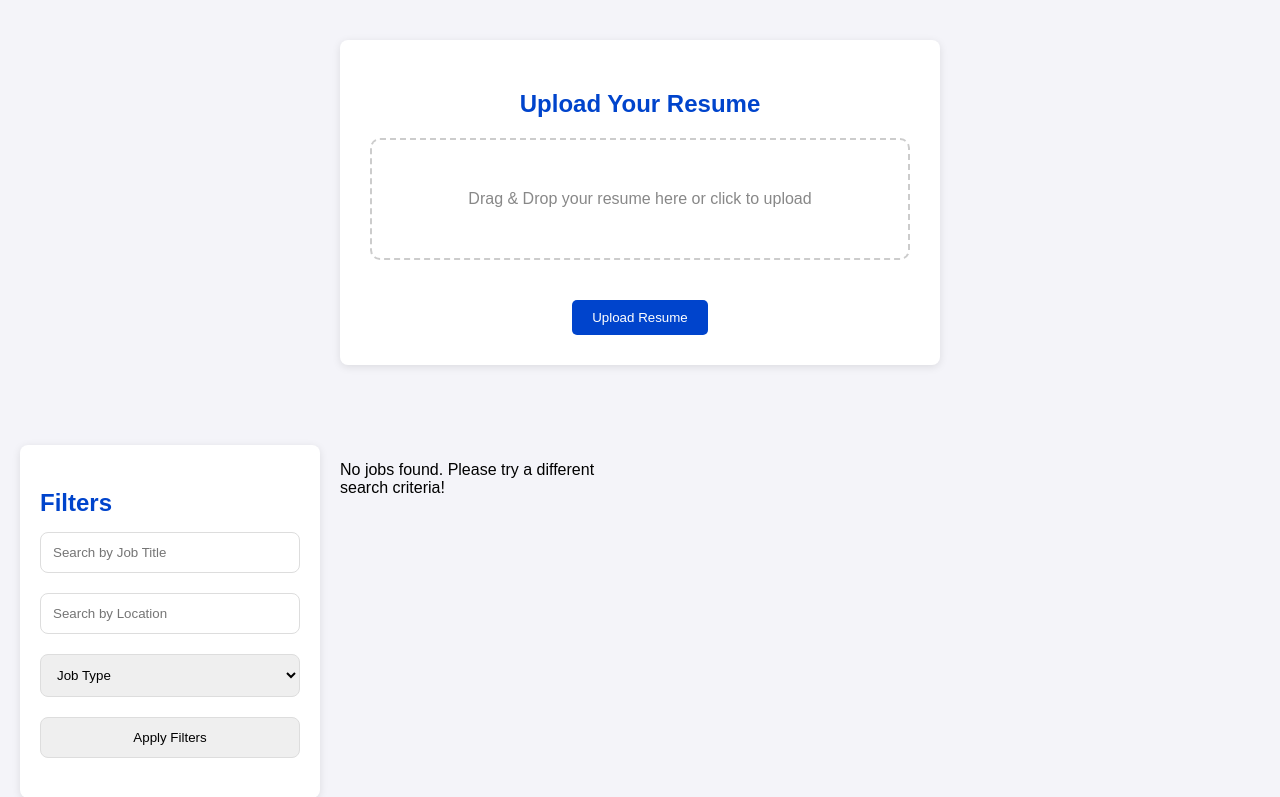
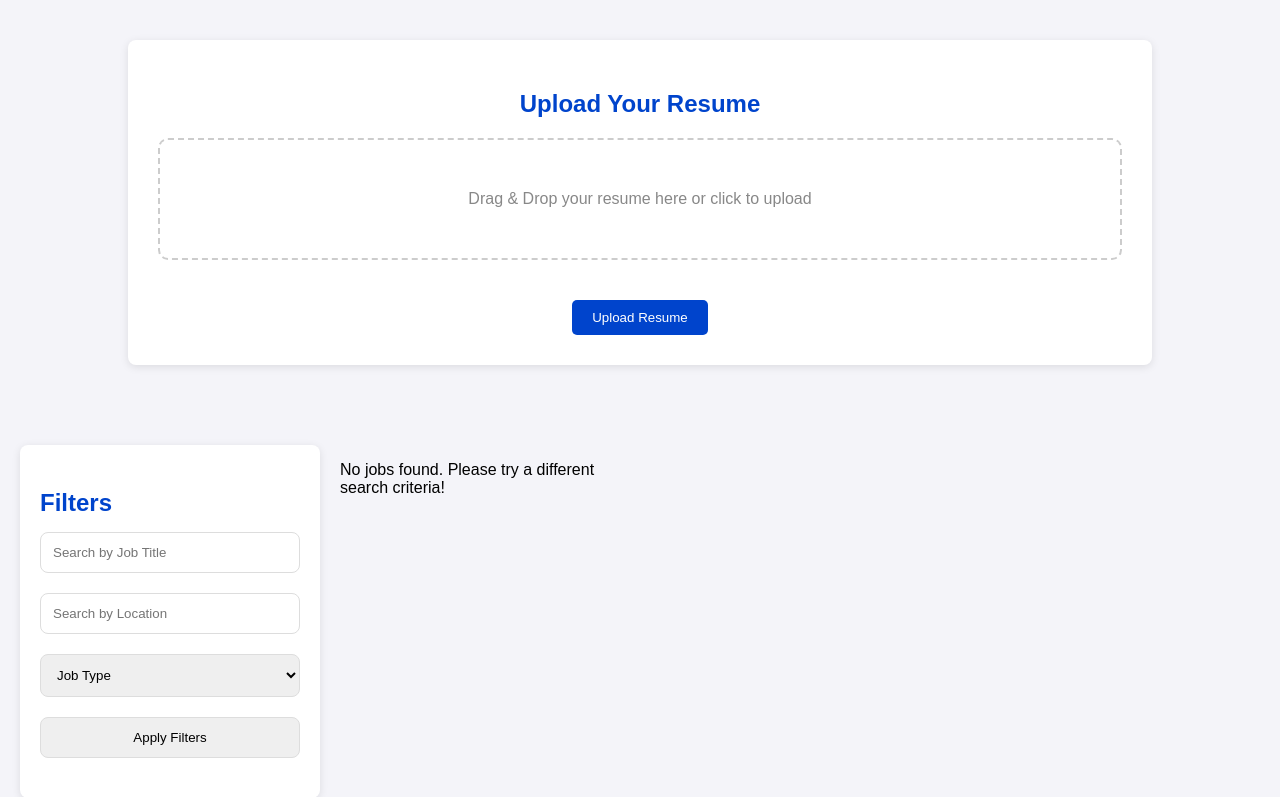
Before and after one commit to SharanyaBurra768/job, a Django app: page /home/ in a window 1280 px wide. Shown: the part 322-1119 px from the top of the page. Run offline with Django 4.2, Linux system fonts and the light colour scheme; data that the repository does not hold is empty.

Commit message:
update home

```diff
--- a/home/templates/home.html
+++ b/home/templates/home.html
@@ -16,7 +16,6 @@
             background-color: #f5f7fa;
         }
 
-        /* Header Styles */
         header {
             position: relative;
             background: url('https://images.unsplash.com/photo-1542626991-cbc4e32524cc?q=80&w=2369&auto=format&fit=crop&ixlib=rb-4.0.3&ixid=M3wxMjA3fDB8MHxwaG90by1wYWdlfHx8fGVufDB8fHx8fA%3D%3D') no-repeat center center/cover;
@@ -265,7 +264,7 @@
             border-radius: 8px;
             margin: 40px auto;
             width: 80%;
-            max-width: 600px;
+            max-width: 6000px;
         }
 
         .resume-upload h2 {
@@ -377,12 +376,11 @@
 </body>
 </html>
 
-    <!-- Main Content -->
    <div class="main-content">
     <div class="sidebar">
         <h3>Filters</h3>
         <form method="GET">
-            <!-- Job Title Filter -->
+
             <input type="text" class="filter-input" placeholder="Search by Job Title" value="{{ keyword }}" name="keyword">
 
             <!-- Location Filter -->
@@ -396,7 +394,6 @@
                 <option value="Remote" {% if job_type == 'Remote' %}selected{% endif %}>Remote</option>
             </select>
 
-            <!-- Apply Filters Button -->
             <button type="submit" class="filter-input">Apply Filters</button>
         </form>
     </div>
```
Also changed, not shown: db.sqlite3.
